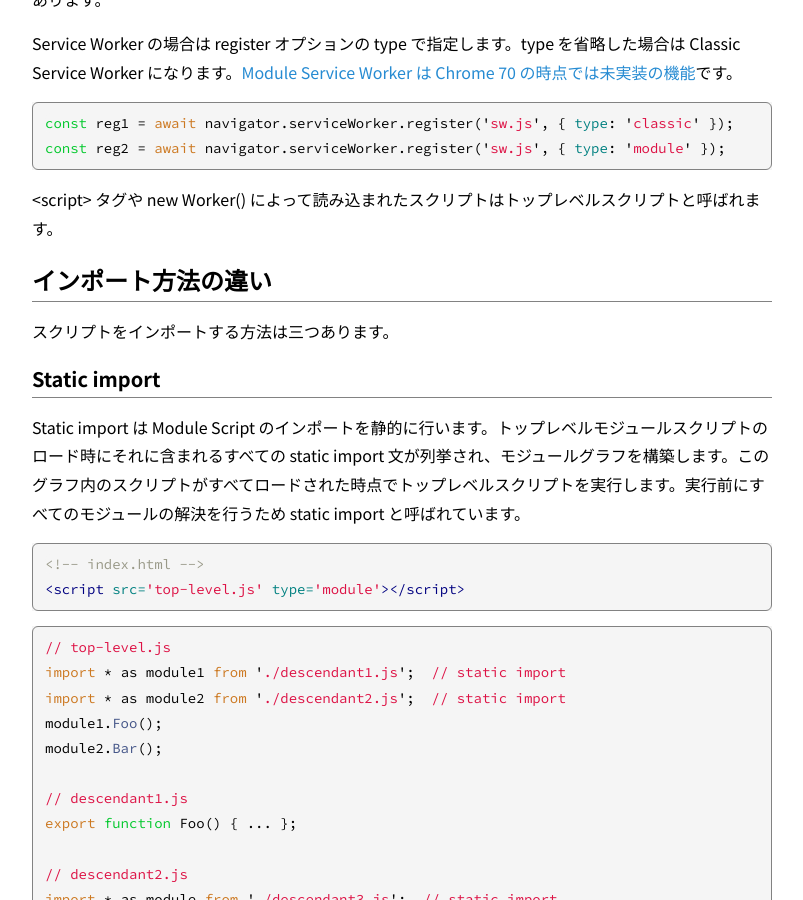
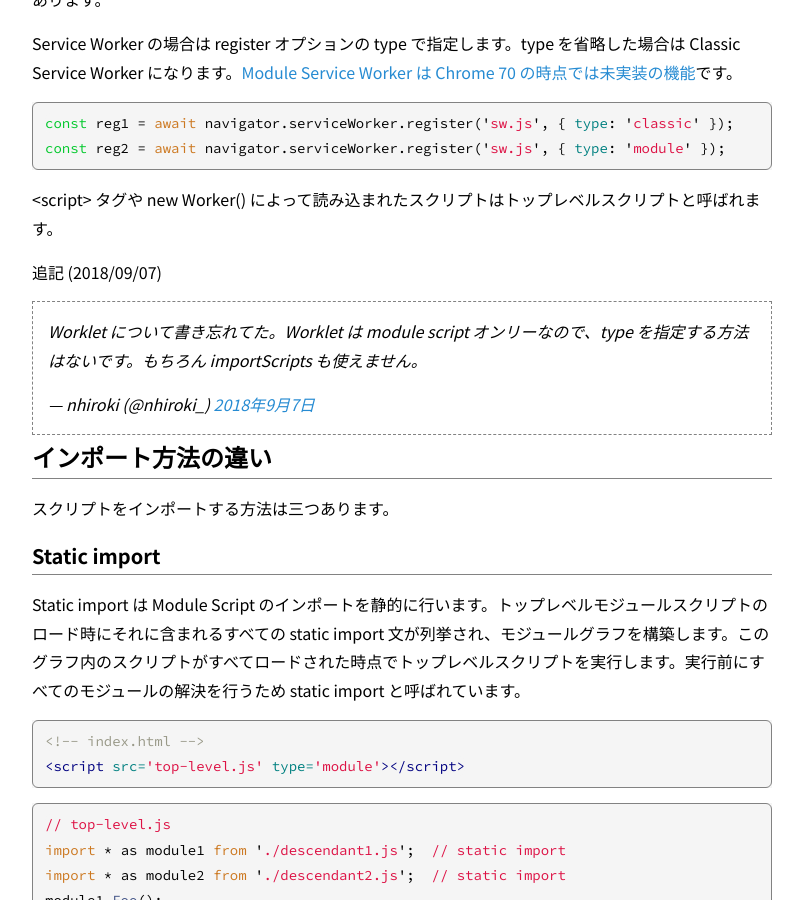
Before and after one commit to nhiroki/nhiroki.github.io, a Jekyll site: the page built from _posts/2018-09-07-javascript-import.md, in a window 1280 px wide and 900 px high, scrolled down 1059 px. Shown: the whole window, without its empty margins (238-1041 px from the left). Built offline with Jekyll 4.4.1, drawn with Linux system fonts in a browser that asks for light colours; comment, search, counter and statistics services are not loaded.

Commit message:
Update the existing article

````diff
--- a/_posts/2018-09-07-javascript-import.md
+++ b/_posts/2018-09-07-javascript-import.md
@@ -41,6 +41,11 @@ const reg2 = await navigator.serviceWorker.register('sw.js', { type: 'module' })
 ```
 
 \<script\> タグや new Worker() によって読み込まれたスクリプトはトップレベルスクリプトと呼ばれます。
+
+追記 (2018/09/07)
+
+<blockquote class="twitter-tweet" data-conversation="none" data-lang="ja"><p lang="ja" dir="ltr">Worklet について書き忘れてた。Worklet は module script オンリーなので、type を指定する方法はないです。もちろん importScripts も使えません。</p>&mdash; nhiroki (@nhiroki_) <a href="https://twitter.com/nhiroki_/status/1038066788422959108?ref_src=twsrc%5Etfw">2018年9月7日</a></blockquote>
+<script async src="https://platform.twitter.com/widgets.js" charset="utf-8"></script>
 
 # インポート方法の違い
 
````
